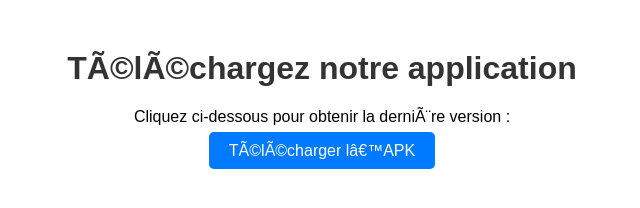
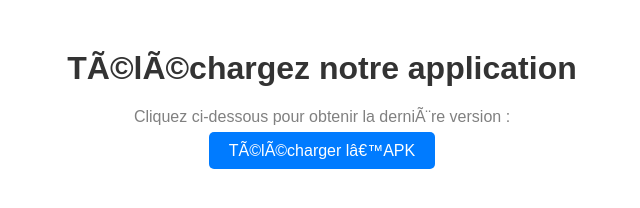
Before and after one commit to azedka/apk-brawlstar, a plain HTML site: page index.html in a window 1280 px wide. Shown: the whole page, without its empty margins (318-958 px from the left). Drawn offline with Linux system fonts and the light colour scheme.

Commit message:
Update index.html

```diff
--- a/index.html
+++ b/index.html
@@ -3,9 +3,10 @@
 <head>
     <meta charset=« UTF-8 »>
     <meta name=« viewport » content=« width=device-width, initial-scale=1.0 »>
-    <title>Téléchargement APK</title>
+    <title>Brawl starAPK</title>
     <style>
         body {
+            color: grey;
             font-family: Arial, sans-serif;
             text-align: center;
             margin: 50px;
```
